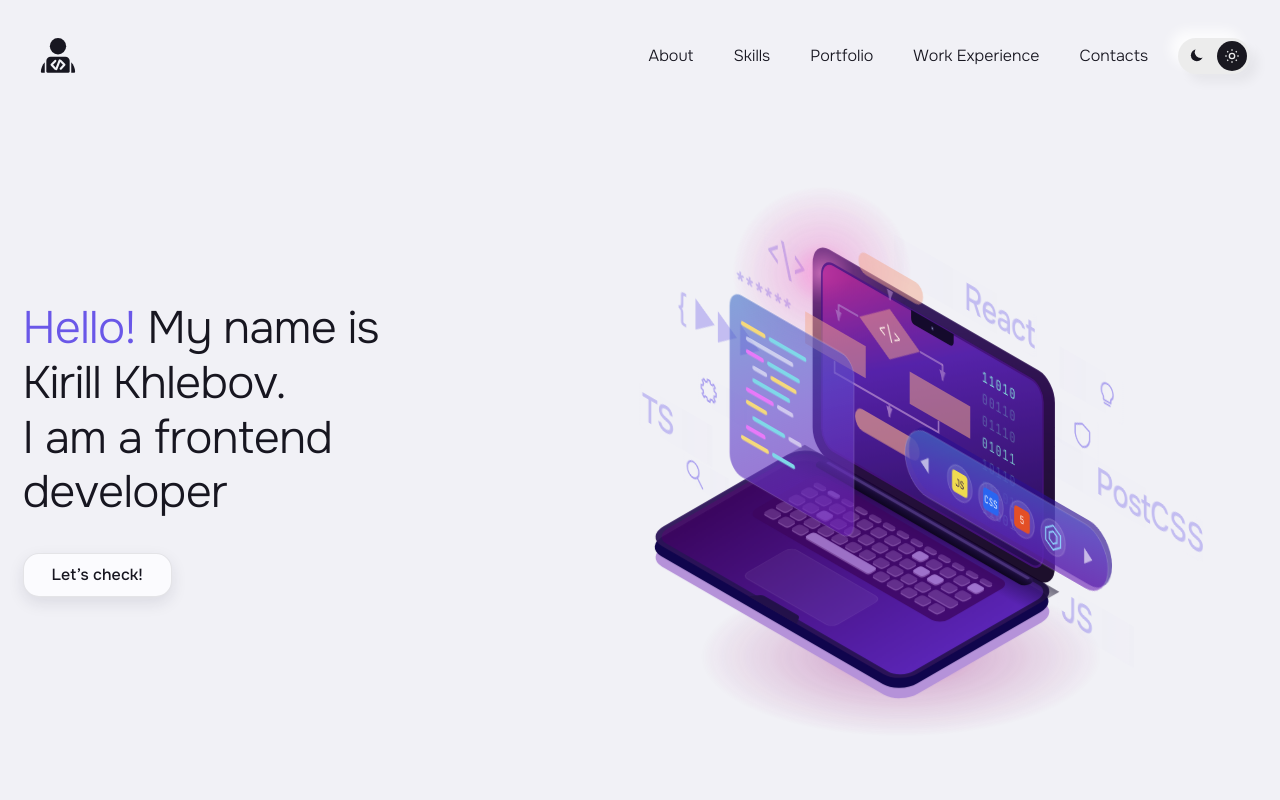
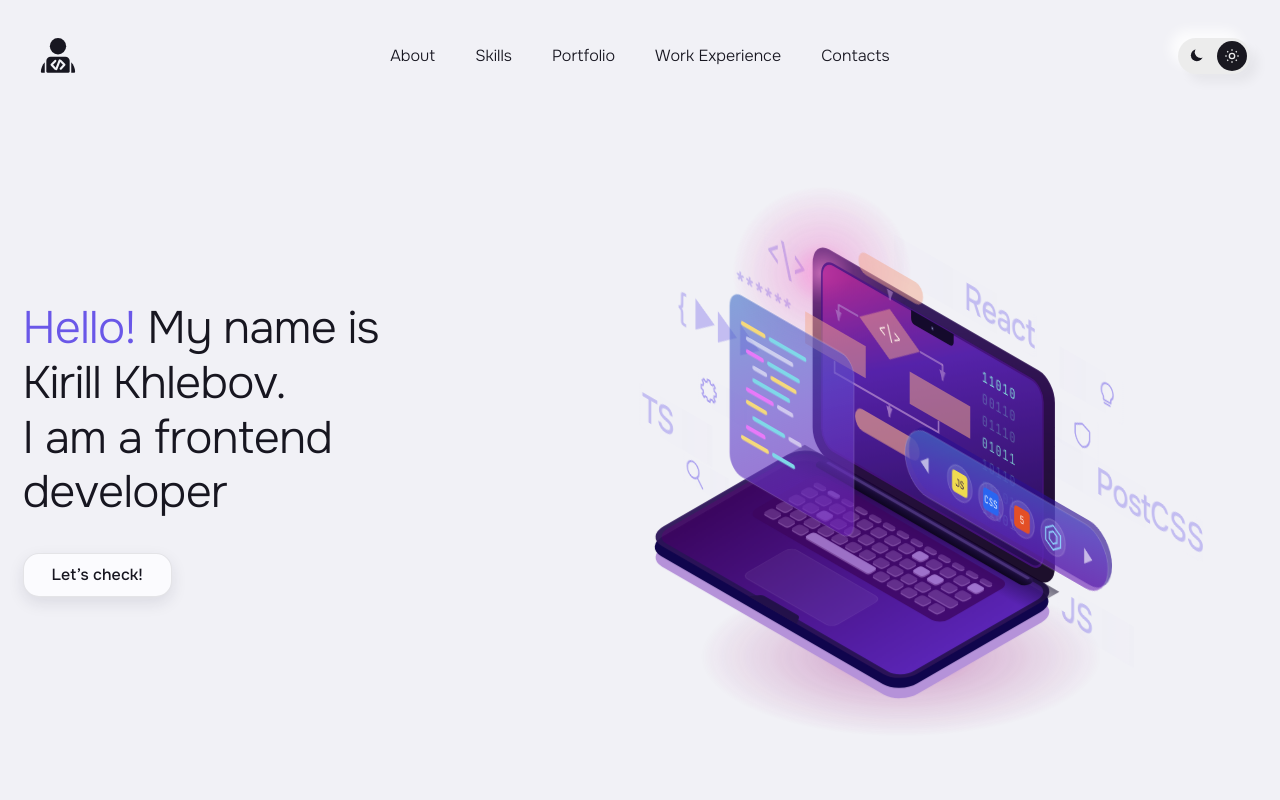
Before and after one commit to HkirillV/HkirillV.github.io, a React (Vite) app: page / in a window 1280 px wide. Shown: the top 800 px of the page. Built offline with nearby package versions, Linux system fonts and the light colour scheme.

Commit message:
fix: put the nav back in center

```diff
--- a/src/widgets/header/ui/Header.module.css
+++ b/src/widgets/header/ui/Header.module.css
@@ -30,7 +30,8 @@
 }
 
 .inner {
-  display: flex;
+  display: grid;
+  grid-template-columns: 1fr auto 1fr;
   gap: 30px;
   align-items: center;
   height: var(--headerRowHeight);
@@ -44,7 +45,7 @@
 .logo {
   display: inline-flex;
   align-items: center;
-  margin-right: auto;
+  justify-self: start;
   text-decoration: none;
 }
 
@@ -64,7 +65,15 @@
   }
 }
 
+.switcherSlot {
+  justify-self: end;
+}
+
 @media (--to-xl) {
+  .inner {
+    display: flex;
+  }
+
   .switcherSlot {
     margin-left: auto;
   }
```
